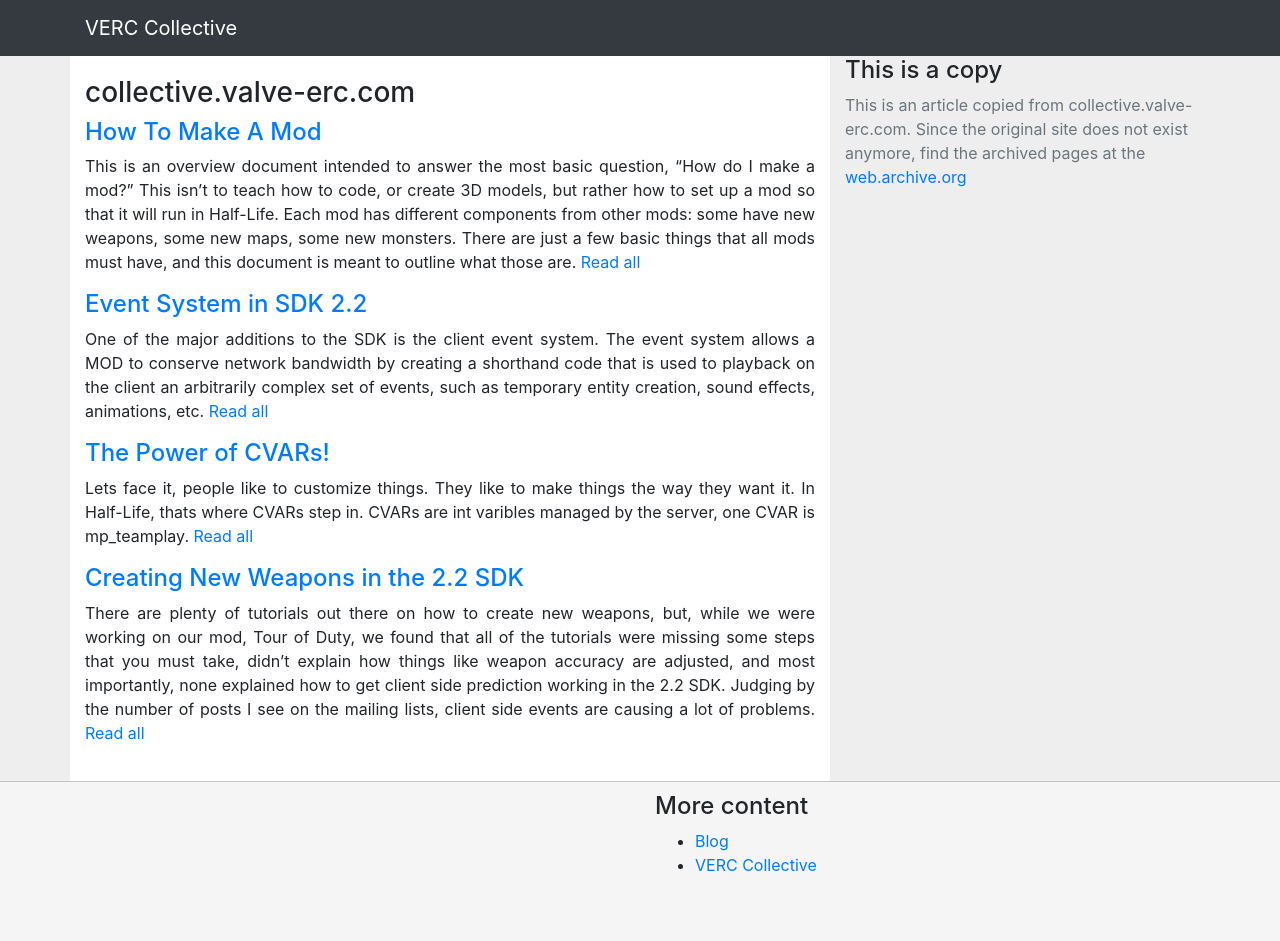
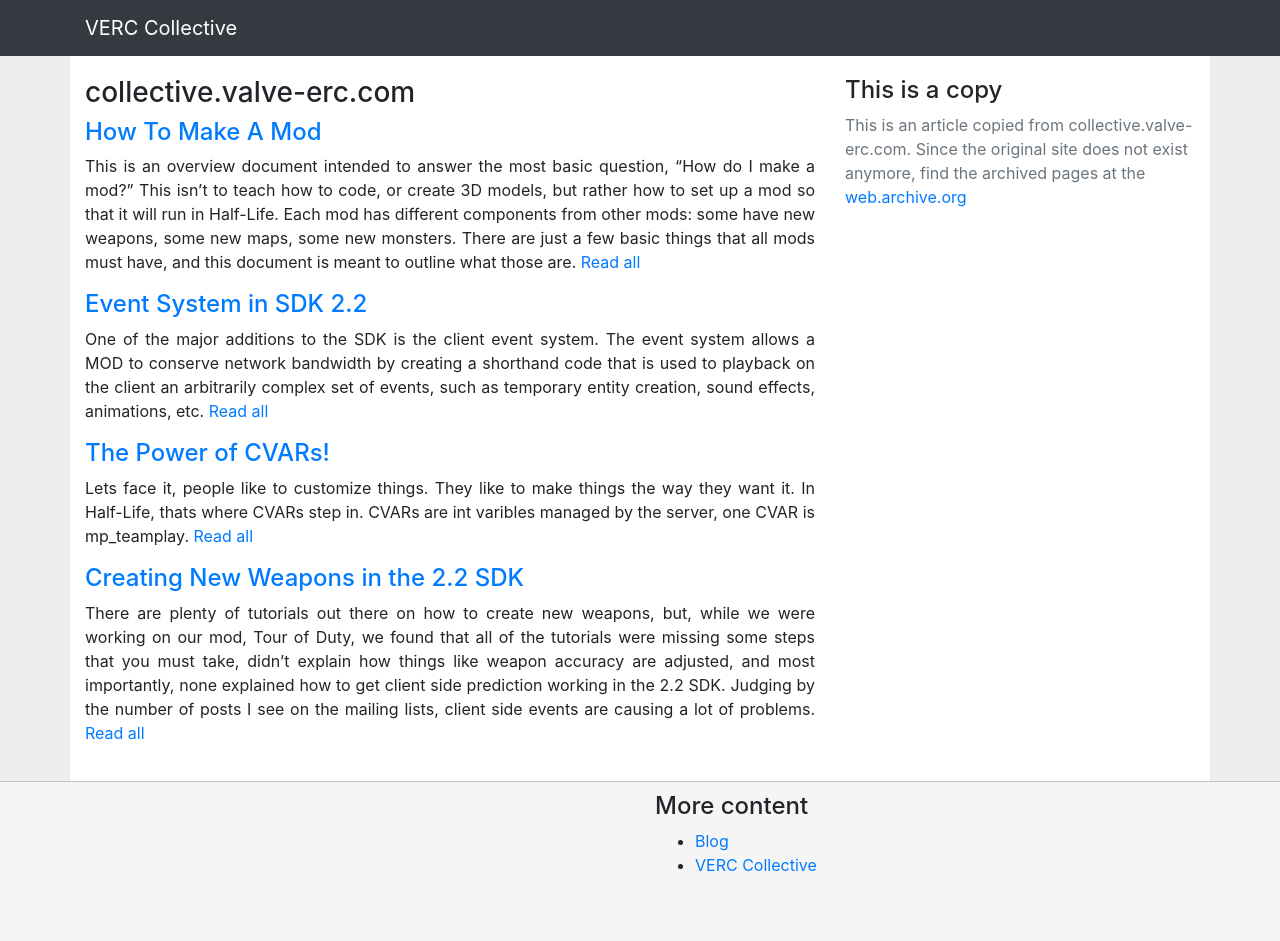
Before and after one commit to wtrsltnk/wtrsltnk.github.io, a Jekyll site: the page built from hl_modding_resources/collective.valve-erc.com/index.md, in a window 1280 px wide. Built offline with Jekyll 4.4.1, drawn with Linux system fonts in a browser that asks for light colours; nearby versions of some CDN libraries.

Commit message:
Update verc.html

```diff
--- a/_layouts/verc.html
+++ b/_layouts/verc.html
@@ -20,8 +20,8 @@
       </div>
     </nav>
     <div class="container">
-      <div class="row">
-        <div class="col-sm-8 content shadow">
+      <div class="row content shadow">
+        <div class="col-sm-8">
           {{ content }}
         </div>
         <div class="col-sm-4">
```
